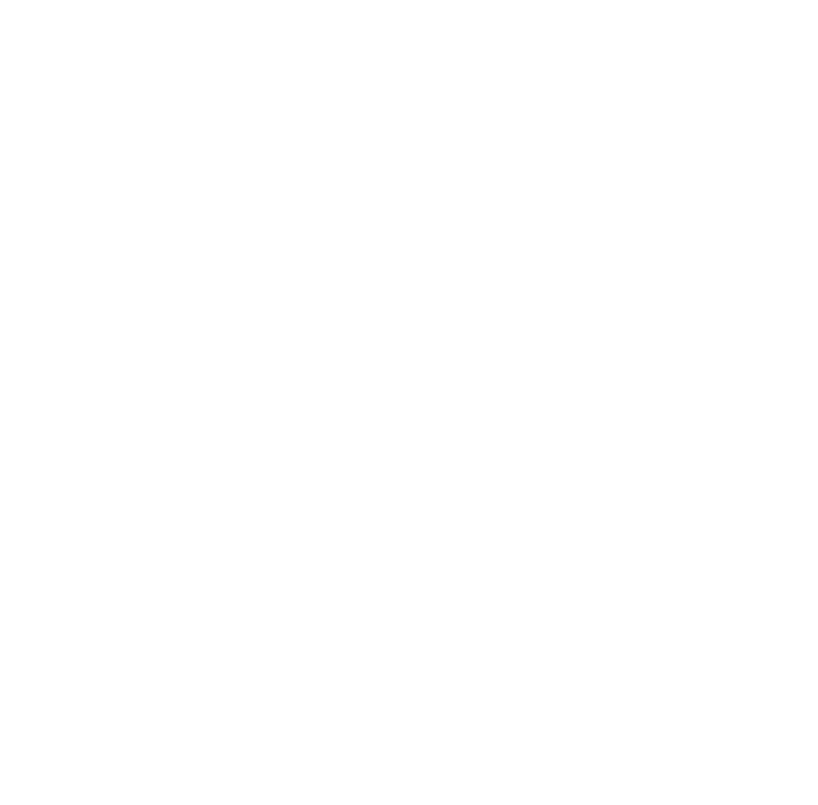
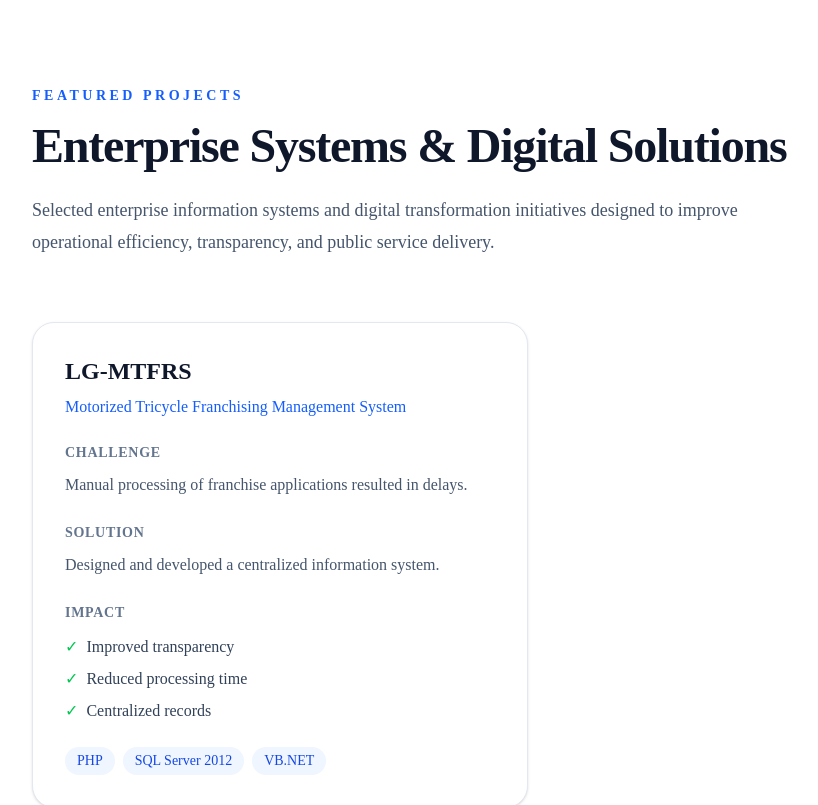
Before and after one commit to kxianne27/kent-paler-portfolio, a Next.js app: page / in a window 1280 px wide. Shown: the part 2980-3785 px from the top of the page, without its empty margins (96-914 px from the left). Before the commit the page ends 2906 px from the top, so only its background shows below. Built offline with nearby package versions, Linux system fonts and the light colour scheme.

Commit message:
feat(projects): add featured projects section

```diff
--- a/app/page.tsx
+++ b/app/page.tsx
@@ -3,6 +3,7 @@
 import { Hero } from "@/components/home/Hero";
 import { About } from "@/components/about/About";
 import { Experience } from "@/components/experience/Experience";
+import { Projects } from "@/components/projects/Projects";
 
 export default function Home() {
   return (
@@ -16,6 +17,8 @@
         <div className="my-12 border-t border-slate-200" />
         <Experience />
         <div className="my-12 border-t border-slate-200" />
+        <Projects />
+        <div className="my-12 border-t border-slate-200" />
       </Container>
     </>
   );
--- /dev/null
+++ b/components/projects/ProjectCard.tsx
@@ -0,0 +1,64 @@
+import { Project } from "@/types/project";
+
+interface ProjectCardProps {
+  project: Project;
+}
+
+export function ProjectCard({ project }: ProjectCardProps) {
+  return (
+    <article className="group rounded-3xl border border-slate-200 bg-white p-8 shadow-sm transition-all duration-300 hover:-translate-y-2 hover:shadow-2xl">
+      {/* Header */}
+      <div className="mb-6">
+        <h3 className="text-2xl font-bold text-slate-900">{project.title}</h3>
+
+        <p className="mt-2 text-blue-600 font-medium">{project.subtitle}</p>
+      </div>
+
+      {/* Challenge */}
+      <div className="mb-6">
+        <h4 className="mb-2 text-sm font-semibold uppercase tracking-wider text-slate-500">
+          Challenge
+        </h4>
+
+        <p className="leading-7 text-slate-600">{project.challenge}</p>
+      </div>
+
+      {/* Solution */}
+      <div className="mb-6">
+        <h4 className="mb-2 text-sm font-semibold uppercase tracking-wider text-slate-500">
+          Solution
+        </h4>
+
+        <p className="leading-7 text-slate-600">{project.solution}</p>
+      </div>
+
+      {/* Impact */}
+      <div className="mb-6">
+        <h4 className="mb-3 text-sm font-semibold uppercase tracking-wider text-slate-500">
+          Impact
+        </h4>
+
+        <ul className="space-y-2">
+          {project.impact.map((item) => (
+            <li key={item} className="flex items-center gap-2 text-slate-700">
+              <span className="text-green-500">✓</span>
+              {item}
+            </li>
+          ))}
+        </ul>
+      </div>
+
+      {/* Technologies */}
+      <div className="flex flex-wrap gap-2">
+        {project.technologies.map((tech) => (
+          <span
+            key={tech}
+            className="rounded-full bg-blue-50 px-3 py-1 text-sm font-medium text-blue-700"
+          >
+            {tech}
+          </span>
+        ))}
+      </div>
+    </article>
+  );
+}
--- /dev/null
+++ b/components/projects/Projects.tsx
@@ -0,0 +1,30 @@
+import { projects } from "@/data/projects";
+import { Container } from "@/components/layout/Container";
+import { Section } from "@/components/ui/Section";
+import { SectionTitle } from "@/components/ui/SectionTitle";
+import { ProjectCard } from "./ProjectCard";
+
+export function Projects() {
+  return (
+    <Section id="projects">
+      <Container>
+        <SectionTitle
+          eyebrow="Featured Projects"
+          title="Enterprise Systems & Digital Solutions"
+        />
+
+        <p className="mt-6 max-w-3xl text-lg leading-8 text-slate-600">
+          Selected enterprise information systems and digital transformation
+          initiatives designed to improve operational efficiency, transparency,
+          and public service delivery.
+        </p>
+
+        <div className="mt-16 grid gap-8 lg:grid-cols-2">
+          {projects.map((project) => (
+            <ProjectCard key={project.slug} project={project} />
+          ))}
+        </div>
+      </Container>
+    </Section>
+  );
+}
--- /dev/null
+++ b/components/ui/Section.tsx
@@ -0,0 +1,19 @@
+import { ReactNode } from "react";
+import { cn } from "@/lib/utils";
+
+interface SectionProps {
+  id?: string;
+  children: ReactNode;
+  className?: string;
+}
+
+export function Section({ id, children, className }: SectionProps) {
+  return (
+    <section
+      id={id}
+      className={cn("py-16 md:py-24 lg:py-32 xl:py-40", className)}
+    >
+      {children}
+    </section>
+  );
+}
--- /dev/null
+++ b/components/ui/SectionTitle.tsx
@@ -0,0 +1,18 @@
+interface SectionTitleProps {
+  eyebrow: string;
+  title: string;
+}
+
+export function SectionTitle({ eyebrow, title }: SectionTitleProps) {
+  return (
+    <>
+      <p className="text-sm font-semibold uppercase tracking-[0.25em] text-blue-600">
+        {eyebrow}
+      </p>
+
+      <h2 className="mt-4 text-4xl font-bold tracking-tight text-slate-900 md:text-5xl">
+        {title}
+      </h2>
+    </>
+  );
+}
--- a/data/projects.ts
+++ b/data/projects.ts
@@ -0,0 +1,20 @@
+import { Project } from "@/types/project";
+
+export const projects: Project[] = [
+  {
+    slug: "lg-mtfrs",
+    title: "LG-MTFRS",
+    subtitle: "Motorized Tricycle Franchising Management System",
+    challenge:
+      "Manual processing of franchise applications resulted in delays.",
+    solution: "Designed and developed a centralized information system.",
+    impact: [
+      "Improved transparency",
+      "Reduced processing time",
+      "Centralized records",
+    ],
+    technologies: ["PHP", "SQL Server 2012", "VB.NET"],
+  },
+
+  // other projects...
+];
```
Also changed, not shown: types/project.ts (+9 -0 lines).
